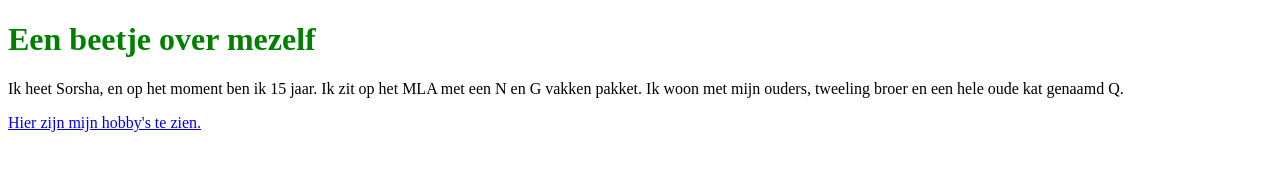
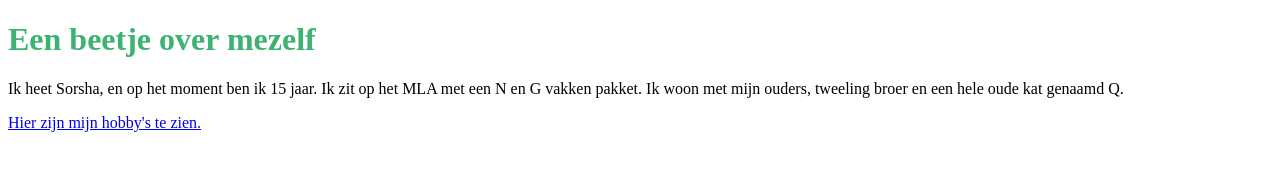
Before and after one commit to sORSHAOA/1e-site, a plain HTML site: page Index.html in a window 1280 px wide. Drawn offline with Linux system fonts and the light colour scheme.

Commit message:
Update styles.css

```diff
--- a/styles.css
+++ b/styles.css
@@ -1,5 +1,5 @@
 h1 {
-    color: green;
+    color: MediumSeaGreen;
 }
 p {
     color: black;
```
